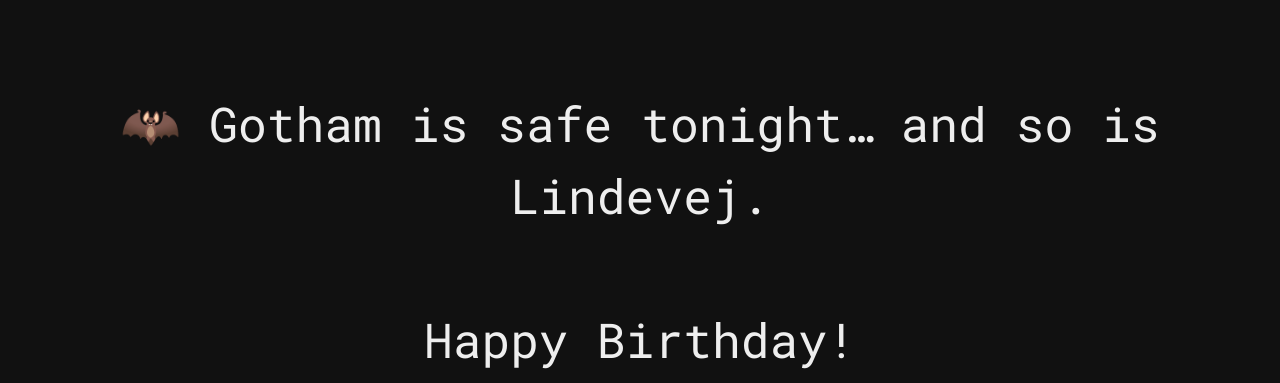
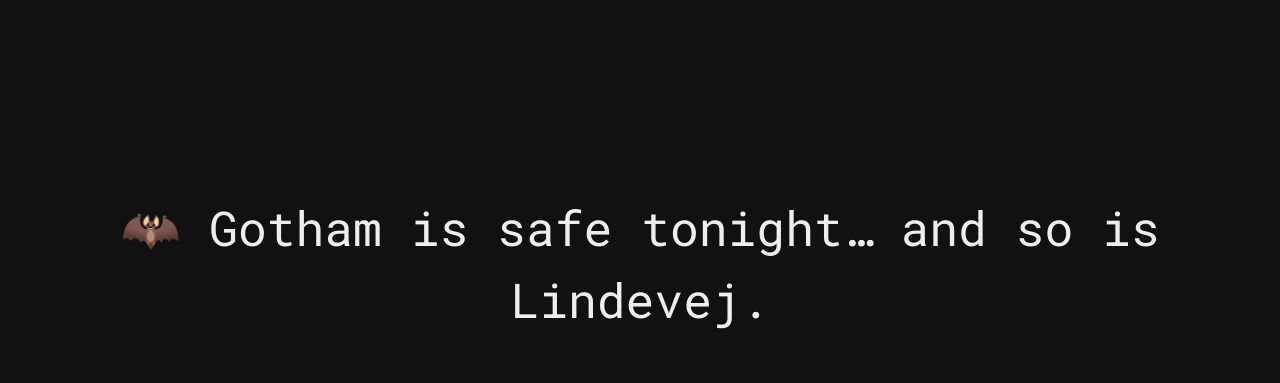
Before and after one commit to JIN-Weiyi/Batman_nfc, a plain HTML site: page index.html in a window 1280 px wide. Shown: the top 383 px of the page. Drawn offline with Linux system fonts and the light colour scheme.

Commit message:
Update index.html

```diff
--- a/index.html
+++ b/index.html
@@ -7,25 +7,23 @@
   <style>
     body {
       display: flex;
-      justify-content: center;
-      align-items: flex-start; /* 顶部对齐方便整体上移 */
-      padding-top: 10vh;       /* 整体往上移动一点 */
+      justify-content: center;   /* 水平居中 */
+      align-items: center;       /* 垂直居中 */
       height: 100vh;
       font-family: 'Roboto Mono', monospace;
       background-color: #111;
       color: #eee;
-      font-size: 3em;
-      padding-left: 5%;
-      padding-right: 5%;
+      font-size: 3em;            /* 全文统一字号 */
+      padding: 0 5%;
       box-sizing: border-box;
-      text-align: center; /* 正文居中 */
+      text-align: center;         /* 正文居中 */
       line-height: 1.5em;
     }
     .signature {
       display: block;
-      text-align: right; /* 右对齐签名 */
-      font-family: 'Roboto Mono', monospace; /* 同字体同大小 */
-      font-size: 3em;
+      text-align: right;         /* 右对齐签名 */
+      font-family: 'Roboto Mono', monospace;
+      font-size: 3em;            /* 与正文同字号 */
       color: #eee;
       margin-top: 0.5em;
     }
```
